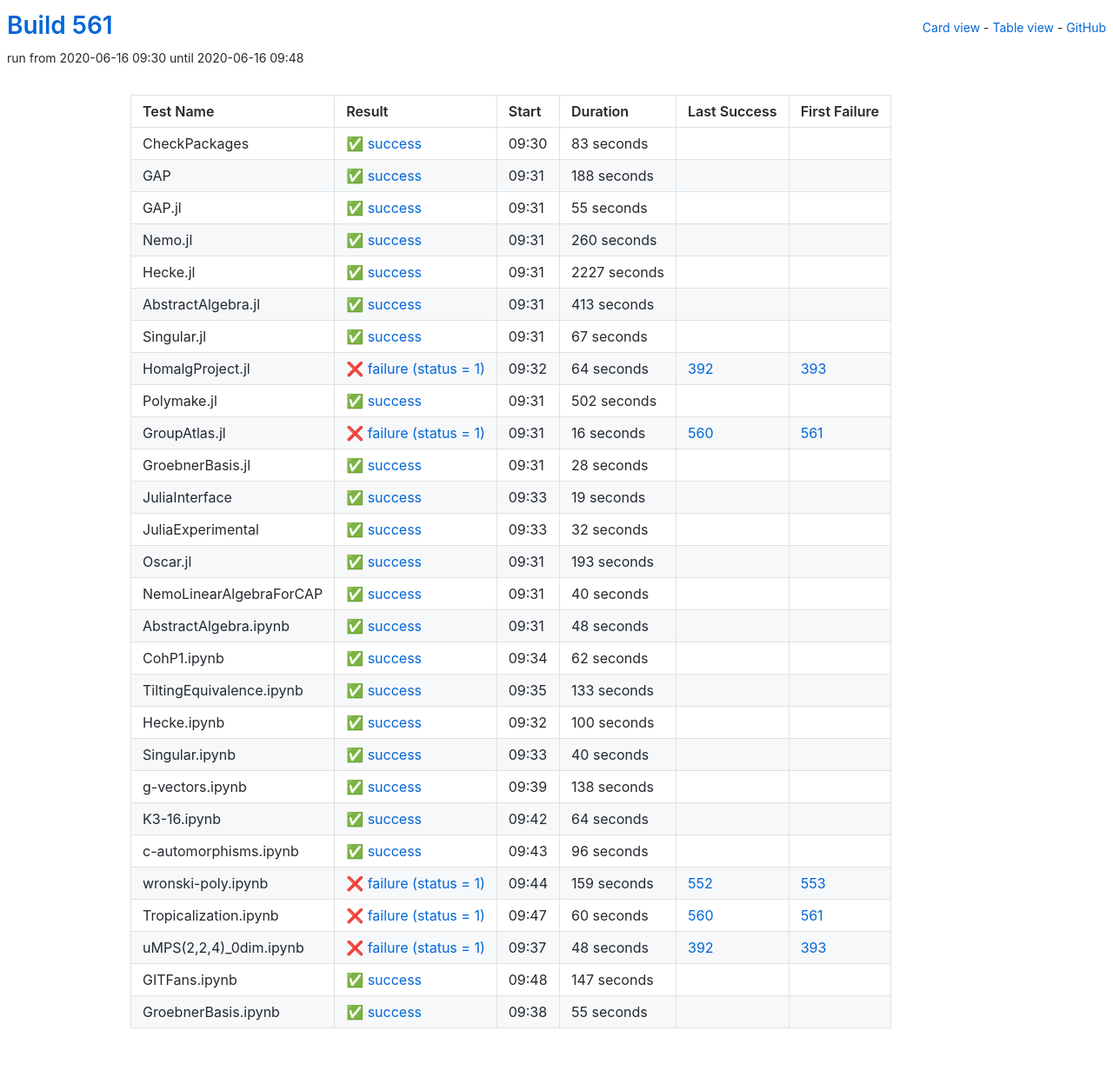
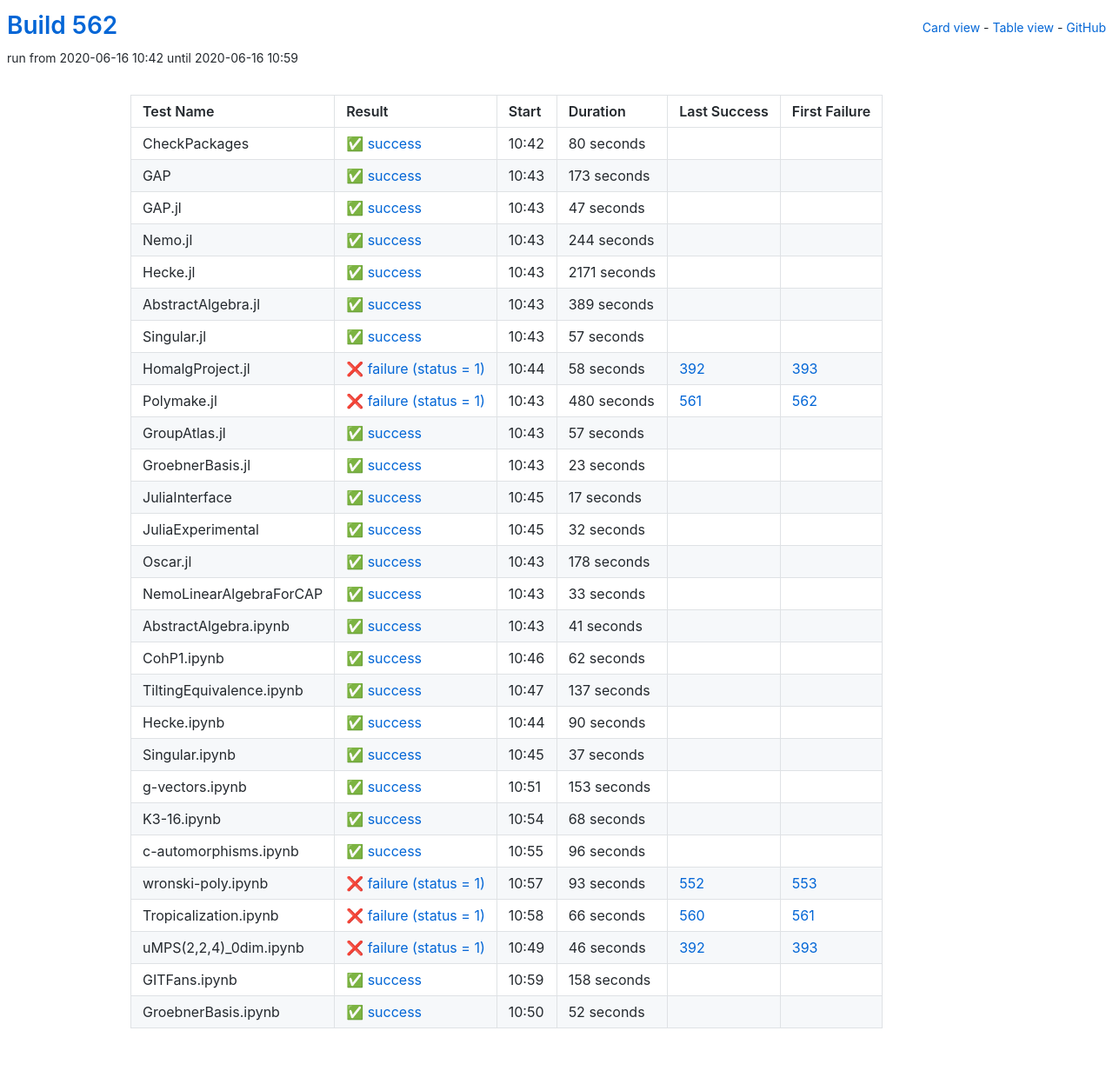
Before and after one commit to oscar-system/oscar-ci-status-1.4, a Jekyll site: the page built from table.html, in a window 1280 px wide. Shown: the whole page at 87% size. Built offline with Jekyll 4.4.1, drawn with Linux system fonts in a browser that asks for light colours.

Commit message:
Build #562

```diff
--- a/_data/ci.yml
+++ b/_data/ci.yml
@@ -1,6 +1,6 @@
 ---
-build: 561
-build_url: https://oscarci.mathematik.uni-kl.de/job/oscar-julia-1.4/561/
+build: 562
+build_url: https://oscarci.mathematik.uni-kl.de/job/oscar-julia-1.4/562/
 job: oscar-julia-1.4
 organization: oscar-system
 repo: oscar-ci-status-1.4
@@ -8,152 +8,152 @@ repourl: https://github.com/oscar-system/oscar-ci-status-1.4
 tests:
 - name: CheckPackages
   id: checkpackages
-  log: https://oscarci.mathematik.uni-kl.de/job/oscar-julia-1.4/561/artifact/logs/build-561/CheckPackages.log
-  start: 2020-06-16 09:30
+  log: https://oscarci.mathematik.uni-kl.de/job/oscar-julia-1.4/562/artifact/logs/build-562/CheckPackages.log
+  start: 2020-06-16 10:42
   success: true
   exitcode: 0
   status: success
-  duration: 83
+  duration: 80
   last_success: false
   last_success_url:
   first_failure: false
   first_failure_url:
 - name: GAP
   id: gap
-  log: https://oscarci.mathematik.uni-kl.de/job/oscar-julia-1.4/561/artifact/logs/build-561/GAP.log
-  start: 2020-06-16 09:31
+  log: https://oscarci.mathematik.uni-kl.de/job/oscar-julia-1.4/562/artifact/logs/build-562/GAP.log
+  start: 2020-06-16 10:43
   success: true
   exitcode: 0
   status: success
-  duration: 188
+  duration: 173
   last_success: false
   last_success_url:
   first_failure: false
   first_failure_url:
 - name: GAP.jl
   id: gap-jl
-  log: https://oscarci.mathematik.uni-kl.de/job/oscar-julia-1.4/561/artifact/logs/build-561/GAP.jl.log
-  start: 2020-06-16 09:31
+  log: https://oscarci.mathematik.uni-kl.de/job/oscar-julia-1.4/562/artifact/logs/build-562/GAP.jl.log
+  start: 2020-06-16 10:43
   success: true
   exitcode: 0
   status: success
-  duration: 55
+  duration: 47
   last_success: false
   last_success_url:
   first_failure: false
   first_failure_url:
 - name: Nemo.jl
   id: nemo-jl
-  log: https://oscarci.mathematik.uni-kl.de/job/oscar-julia-1.4/561/artifact/logs/build-561/Nemo.jl.log
-  start: 2020-06-16 09:31
+  log: https://oscarci.mathematik.uni-kl.de/job/oscar-julia-1.4/562/artifact/logs/build-562/Nemo.jl.log
+  start: 2020-06-16 10:43
   success: true
   exitcode: 0
   status: success
-  duration: 260
+  duration: 244
   last_success: false
   last_success_url:
   first_failure: false
   first_failure_url:
 - name: Hecke.jl
   id: hecke-jl
-  log: https://oscarci.mathematik.uni-kl.de/job/oscar-julia-1.4/561/artifact/logs/build-561/Hecke.jl.log
-  start: 2020-06-16 09:31
+  log: https://oscarci.mathematik.uni-kl.de/job/oscar-julia-1.4/562/artifact/logs/build-562/Hecke.jl.log
+  start: 2020-06-16 10:43
   success: true
   exitcode: 0
   status: success
-  duration: 2227
+  duration: 2171
   last_success: false
   last_success_url:
   first_failure: false
   first_failure_url:
 - name: AbstractAlgebra.jl
   id: abstractalgebra-jl
-  log: https://oscarci.mathematik.uni-kl.de/job/oscar-julia-1.4/561/artifact/logs/build-561/AbstractAlgebra.jl.log
-  start: 2020-06-16 09:31
+  log: https://oscarci.mathematik.uni-kl.de/job/oscar-julia-1.4/562/artifact/logs/build-562/AbstractAlgebra.jl.log
+  start: 2020-06-16 10:43
   success: true
   exitcode: 0
   status: success
-  duration: 413
+  duration: 389
   last_success: false
   last_success_url:
   first_failure: false
   first_failure_url:
 - name: Singular.jl
   id: singular-jl
-  log: https://oscarci.mathematik.uni-kl.de/job/oscar-julia-1.4/561/artifact/logs/build-561/Singular.jl.log
-  start: 2020-06-16 09:31
+  log: https://oscarci.mathematik.uni-kl.de/job/oscar-julia-1.4/562/artifact/logs/build-562/Singular.jl.log
+  start: 2020-06-16 10:43
   success: true
   exitcode: 0
   status: success
-  duration: 67
+  duration: 57
   last_success: false
   last_success_url:
   first_failure: false
   first_failure_url:
 - name: HomalgProject.jl
   id: homalgproject-jl
-  log: https://oscarci.mathematik.uni-kl.de/job/oscar-julia-1.4/561/artifact/logs/build-561/HomalgProject.jl.log
-  start: 2020-06-16 09:32
+  log: https://oscarci.mathematik.uni-kl.de/job/oscar-julia-1.4/562/artifact/logs/build-562/HomalgProject.jl.log
+  start: 2020-06-16 10:44
   success: false
   exitcode: 1
   status: failure
-  duration: 64
+  duration: 58
   last_success: 392
   last_success_url: https://oscarci.mathematik.uni-kl.de/job/oscar-julia-1.4/392/
   first_failure: 393
   first_failure_url: https://oscarci.mathematik.uni-kl.de/job/oscar-julia-1.4/393/
 - name: Polymake.jl
   id: polymake-jl
-  log: https://oscarci.mathematik.uni-kl.de/job/oscar-julia-1.4/561/artifact/logs/build-561/Polymake.jl.log
-  start: 2020-06-16 09:31
+  log: https://oscarci.mathematik.uni-kl.de/job/oscar-julia-1.4/562/artifact/logs/build-562/Polymake.jl.log
+  start: 2020-06-16 10:43
+  success: false
+  exitcode: 1
+  status: failure
+  duration: 480
+  last_success: 561
+  last_success_url: https://oscarci.mathematik.uni-kl.de/job/oscar-julia-1.4/561/
+  first_failure: 562
+  first_failure_url: https://oscarci.mathematik.uni-kl.de/job/oscar-julia-1.4/562/
+- name: GroupAtlas.jl
+  id: groupatlas-jl
+  log: https://oscarci.mathematik.uni-kl.de/job/oscar-julia-1.4/562/artifact/logs/build-562/GroupAtlas.jl.log
+  start: 2020-06-16 10:43
   success: true
   exitcode: 0
   status: success
-  duration: 502
+  duration: 57
   last_success: false
   last_success_url:
   first_failure: false
   first_failure_url:
-- name: GroupAtlas.jl
-  id: groupatlas-jl
-  log: https://oscarci.mathematik.uni-kl.de/job/oscar-julia-1.4/561/artifact/logs/build-561/GroupAtlas.jl.log
-  start: 2020-06-16 09:31
-  success: false
-  exitcode: 1
-  status: failure
-  duration: 16
-  last_success: 560
-  last_success_url: https://oscarci.mathematik.uni-kl.de/job/oscar-julia-1.4/560/
-  first_failure: 561
-  first_failure_url: https://oscarci.mathematik.uni-kl.de/job/oscar-julia-1.4/561/
 - name: GroebnerBasis.jl
   id: groebnerbasis-jl
-  log: https://oscarci.mathematik.uni-kl.de/job/oscar-julia-1.4/561/artifact/logs/build-561/GroebnerBasis.jl.log
-  start: 2020-06-16 09:31
+  log: https://oscarci.mathematik.uni-kl.de/job/oscar-julia-1.4/562/artifact/logs/build-562/GroebnerBasis.jl.log
+  start: 2020-06-16 10:43
   success: true
   exitcode: 0
   status: success
-  duration: 28
+  duration: 23
   last_success: false
   last_success_url:
   first_failure: false
   first_failure_url:
 - name: JuliaInterface
   id: juliainterface
-  log: https://oscarci.mathematik.uni-kl.de/job/oscar-julia-1.4/561/artifact/logs/build-561/JuliaInterface.log
-  start: 2020-06-16 09:33
+  log: https://oscarci.mathematik.uni-kl.de/job/oscar-julia-1.4/562/artifact/logs/build-562/JuliaInterface.log
+  start: 2020-06-16 10:45
   success: true
   exitcode: 0
   status: success
-  duration: 19
+  duration: 17
   last_success: false
   last_success_url:
   first_failure: false
   first_failure_url:
 - name: JuliaExperimental
   id: juliaexperimental
-  log: https://oscarci.mathematik.uni-kl.de/job/oscar-julia-1.4/561/artifact/logs/build-561/JuliaExperimental.log
-  start: 2020-06-16 09:33
+  log: https://oscarci.mathematik.uni-kl.de/job/oscar-julia-1.4/562/artifact/logs/build-562/JuliaExperimental.log
+  start: 2020-06-16 10:45
   success: true
   exitcode: 0
   status: success
@@ -164,44 +164,44 @@ tests:
   first_failure_url:
 - name: Oscar.jl
   id: oscar-jl
-  log: https://oscarci.mathematik.uni-kl.de/job/oscar-julia-1.4/561/artifact/logs/build-561/Oscar.jl.log
-  start: 2020-06-16 09:31
+  log: https://oscarci.mathematik.uni-kl.de/job/oscar-julia-1.4/562/artifact/logs/build-562/Oscar.jl.log
+  start: 2020-06-16 10:43
   success: true
   exitcode: 0
   status: success
-  duration: 193
+  duration: 178
   last_success: false
   last_success_url:
   first_failure: false
   first_failure_url:
 - name: NemoLinearAlgebraForCAP
   id: nemolinearalgebraforcap
-  log: https://oscarci.mathematik.uni-kl.de/job/oscar-julia-1.4/561/artifact/logs/build-561/NemoLinearAlgebraForCAP.log
-  start: 2020-06-16 09:31
+  log: https://oscarci.mathematik.uni-kl.de/job/oscar-julia-1.4/562/artifact/logs/build-562/NemoLinearAlgebraForCAP.log
+  start: 2020-06-16 10:43
   success: true
   exitcode: 0
   status: success
-  duration: 40
+  duration: 33
   last_success: false
   last_success_url:
   first_failure: false
   first_failure_url:
 - name: AbstractAlgebra.ipynb
   id: abstractalgebra-ipynb
-  log: https://oscarci.mathematik.uni-kl.de/job/oscar-julia-1.4/561/artifact/logs/build-561/AbstractAlgebra.ipynb.log
-  start: 2020-06-16 09:31
+  log: https://oscarci.mathematik.uni-kl.de/job/oscar-julia-1.4/562/artifact/logs/build-562/AbstractAlgebra.ipynb.log
+  start: 2020-06-16 10:43
   success: true
   exitcode: 0
   status: success
-  duration: 48
+  duration: 41
   last_success: false
   last_success_url:
   first_failure: false
   first_failure_url:
 - name: CohP1.ipynb
   id: cohp1-ipynb
-  log: https://oscarci.mathematik.uni-kl.de/job/oscar-julia-1.4/561/artifact/logs/build-561/CohP1.ipynb.log
-  start: 2020-06-16 09:34
+  log: https://oscarci.mathematik.uni-kl.de/job/oscar-julia-1.4/562/artifact/logs/build-562/CohP1.ipynb.log
+  start: 2020-06-16 10:46
   success: true
   exitcode: 0
   status: success
@@ -212,68 +212,68 @@ tests:
   first_failure_url:
 - name: TiltingEquivalence.ipynb
   id: tiltingequivalence-ipynb
-  log: https://oscarci.mathematik.uni-kl.de/job/oscar-julia-1.4/561/artifact/logs/build-561/TiltingEquivalence.ipynb.log
-  start: 2020-06-16 09:35
+  log: https://oscarci.mathematik.uni-kl.de/job/oscar-julia-1.4/562/artifact/logs/build-562/TiltingEquivalence.ipynb.log
+  start: 2020-06-16 10:47
   success: true
   exitcode: 0
   status: success
-  duration: 133
+  duration: 137
   last_success: false
   last_success_url:
   first_failure: false
   first_failure_url:
 - name: Hecke.ipynb
   id: hecke-ipynb
-  log: https://oscarci.mathematik.uni-kl.de/job/oscar-julia-1.4/561/artifact/logs/build-561/Hecke.ipynb.log
-  start: 2020-06-16 09:32
+  log: https://oscarci.mathematik.uni-kl.de/job/oscar-julia-1.4/562/artifact/logs/build-562/Hecke.ipynb.log
+  start: 2020-06-16 10:44
   success: true
   exitcode: 0
   status: success
-  duration: 100
+  duration: 90
   last_success: false
   last_success_url:
   first_failure: false
   first_failure_url:
 - name: Singular.ipynb
   id: singular-ipynb
-  log: https://oscarci.mathematik.uni-kl.de/job/oscar-julia-1.4/561/artifact/logs/build-561/Singular.ipynb.log
-  start: 2020-06-16 09:33
+  log: https://oscarci.mathematik.uni-kl.de/job/oscar-julia-1.4/562/artifact/logs/build-562/Singular.ipynb.log
+  start: 2020-06-16 10:45
   success: true
   exitcode: 0
   status: success
-  duration: 40
+  duration: 37
   last_success: false
   last_success_url:
   first_failure: false
   first_failure_url:
 - name: g-vectors.ipynb
   id: g-vectors-ipynb
-  log: https://oscarci.mathematik.uni-kl.de/job/oscar-julia-1.4/561/artifact/logs/build-561/g-vectors.ipynb.log
-  start: 2020-06-16 09:39
+  log: https://oscarci.mathematik.uni-kl.de/job/oscar-julia-1.4/562/artifact/logs/build-562/g-vectors.ipynb.log
+  start: 2020-06-16 10:51
   success: true
   exitcode: 0
   status: success
-  duration: 138
+  duration: 153
   last_success: false
   last_success_url:
   first_failure: false
   first_failure_url:
 - name: K3-16.ipynb
   id: k3-16-ipynb
-  log: https://oscarci.mathematik.uni-kl.de/job/oscar-julia-1.4/561/artifact/logs/build-561/K3-16.ipynb.log
-  start: 2020-06-16 09:42
+  log: https://oscarci.mathematik.uni-kl.de/job/oscar-julia-1.4/562/artifact/logs/build-562/K3-16.ipynb.log
+  start: 2020-06-16 10:54
   success: true
   exitcode: 0
   status: success
-  duration: 64
+  duration: 68
   last_success: false
   last_success_url:
   first_failure: false
   first_failure_url:
 - name: c-automorphisms.ipynb
   id: c-automorphisms-ipynb
-  log: https://oscarci.mathematik.uni-kl.de/job/oscar-julia-1.4/561/artifact/logs/build-561/c-automorphisms.ipynb.log
-  start: 2020-06-16 09:43
+  log: https://oscarci.mathematik.uni-kl.de/job/oscar-julia-1.4/562/artifact/logs/build-562/c-automorphisms.ipynb.log
+  start: 2020-06-16 10:55
   success: true
   exitcode: 0
   status: success
@@ -284,60 +284,60 @@ tests:
   first_failure_url:
 - name: wronski-poly.ipynb
   id: wronski-poly-ipynb
-  log: https://oscarci.mathematik.uni-kl.de/job/oscar-julia-1.4/561/artifact/logs/build-561/wronski-poly.ipynb.log
-  start: 2020-06-16 09:44
+  log: https://oscarci.mathematik.uni-kl.de/job/oscar-julia-1.4/562/artifact/logs/build-562/wronski-poly.ipynb.log
+  start: 2020-06-16 10:57
   success: false
   exitcode: 1
   status: failure
-  duration: 159
+  duration: 93
   last_success: 552
   last_success_url: https://oscarci.mathematik.uni-kl.de/job/oscar-julia-1.4/552/
   first_failure: 553
   first_failure_url: https://oscarci.mathematik.uni-kl.de/job/oscar-julia-1.4/553/
 - name: Tropicalization.ipynb
   id: tropicalization-ipynb
-  log: https://oscarci.mathematik.uni-kl.de/job/oscar-julia-1.4/561/artifact/logs/build-561/Tropicalization.ipynb.log
-  start: 2020-06-16 09:47
+  log: https://oscarci.mathematik.uni-kl.de/job/oscar-julia-1.4/562/artifact/logs/build-562/Tropicalization.ipynb.log
+  start: 2020-06-16 10:58
   success: false
   exitcode: 1
   status: failure
-  duration: 60
+  duration: 66
   last_success: 560
   last_success_url: https://oscarci.mathematik.uni-kl.de/job/oscar-julia-1.4/560/
   first_failure: 561
   first_failure_url: https://oscarci.mathematik.uni-kl.de/job/oscar-julia-1.4/561/
 - name: uMPS(2,2,4)_0dim.ipynb
   id: umps-2-2-4-0dim-ipynb
-  log: https://oscarci.mathematik.uni-kl.de/job/oscar-julia-1.4/561/artifact/logs/build-561/uMPS-2-2-4-_0dim.ipynb.log
-  start: 2020-06-16 09:37
+  log: https://oscarci.mathematik.uni-kl.de/job/oscar-julia-1.4/562/artifact/logs/build-562/uMPS-2-2-4-_0dim.ipynb.log
+  start: 2020-06-16 10:49
   success: false
   exitcode: 1
   status: failure
-  duration: 48
+  duration: 46
   last_success: 392
   last_success_url: https://oscarci.mathematik.uni-kl.de/job/oscar-julia-1.4/392/
   first_failure: 393
   first_failure_url: https://oscarci.mathematik.uni-kl.de/job/oscar-julia-1.4/393/
 - name: GITFans.ipynb
   id: gitfans-ipynb
-  log: https://oscarci.mathematik.uni-kl.de/job/oscar-julia-1.4/561/artifact/logs/build-561/GITFans.ipynb.log
-  start: 2020-06-16 09:48
+  log: https://oscarci.mathematik.uni-kl.de/job/oscar-julia-1.4/562/artifact/logs/build-562/GITFans.ipynb.log
+  start: 2020-06-16 10:59
   success: true
   exitcode: 0
   status: success
-  duration: 147
+  duration: 158
   last_success: false
   last_success_url:
   first_failure: false
   first_failure_url:
 - name: GroebnerBasis.ipynb
   id: groebnerbasis-ipynb
-  log: https://oscarci.mathematik.uni-kl.de/job/oscar-julia-1.4/561/artifact/logs/build-561/GroebnerBasis.ipynb.log
-  start: 2020-06-16 09:38
+  log: https://oscarci.mathematik.uni-kl.de/job/oscar-julia-1.4/562/artifact/logs/build-562/GroebnerBasis.ipynb.log
+  start: 2020-06-16 10:50
   success: true
   exitcode: 0
   status: success
-  duration: 55
+  duration: 52
   last_success: false
   last_success_url:
   first_failure: false
```
Also changed, not shown: README.md.
